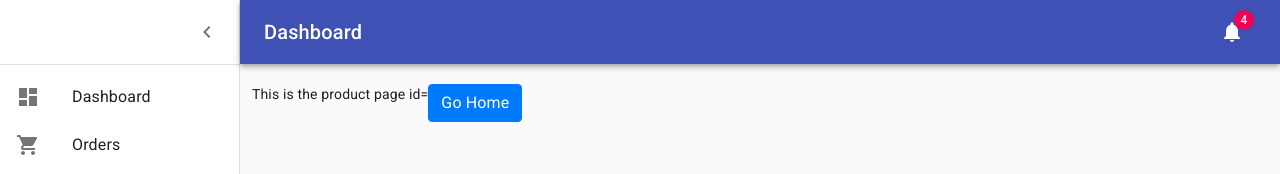
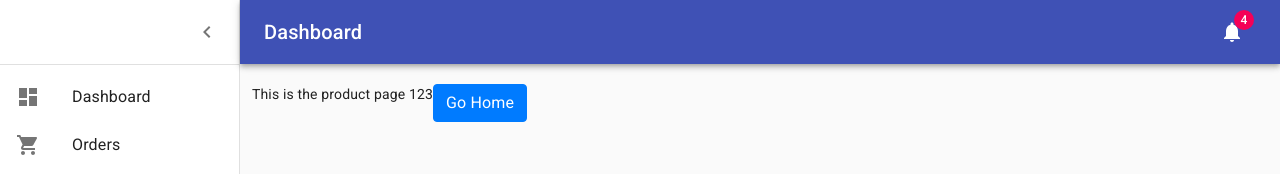
Before and after one commit to AgustinJimenez/nextjs_test1, a Next.js app: page /products/123 in a window 1280 px wide. Shown: the top 174 px of the page. Built offline with nearby package versions, Linux system fonts and the light colour scheme.

Commit message:
fix product router example

```diff
--- a/src/pages/index.tsx
+++ b/src/pages/index.tsx
@@ -16,7 +16,7 @@ const Index = () => {
             </Link>
           </Grid>
           <Grid item xs={12}>
-            <Link  href='/products/[id]' as='/products/132'/* {...productRouteProps({id: 123})} */ >
+            <Link {...productRouteProps({id: 123})}  >
               <a className='btn btn-primary text-white'>Product 1 page</a>
             </Link>
           </Grid>
--- a/src/pages/products/[id].tsx
+++ b/src/pages/products/[id].tsx
@@ -1,18 +1,19 @@
 import Link from 'next/link'
 import {homeRoute} from '../../routes'
 import DashboardLayout from '../../layouts/dashboard'
+import { withRouter } from 'next/router'
 
-const Product = (props: any) => {
-    var id = null
-    console.log('PRODUCTS ID ===> ', {props})
+let Product = (props: any) => {
+    const { id } = props.router.query
+    //console.log('PRODUCT ===> ', props)
 
     return (
         <DashboardLayout>
-        <p>This is the product page id={id}</p>
+            <p>This is the product page {id}</p>
             <Link href={homeRoute()}>
                 <a className='btn btn-primary'>Go Home</a>
             </Link>
         </DashboardLayout>
     )
 }
-export default Product
+export default withRouter(Product)
```
Lines whose indentation alone changed are shown as unchanged.
